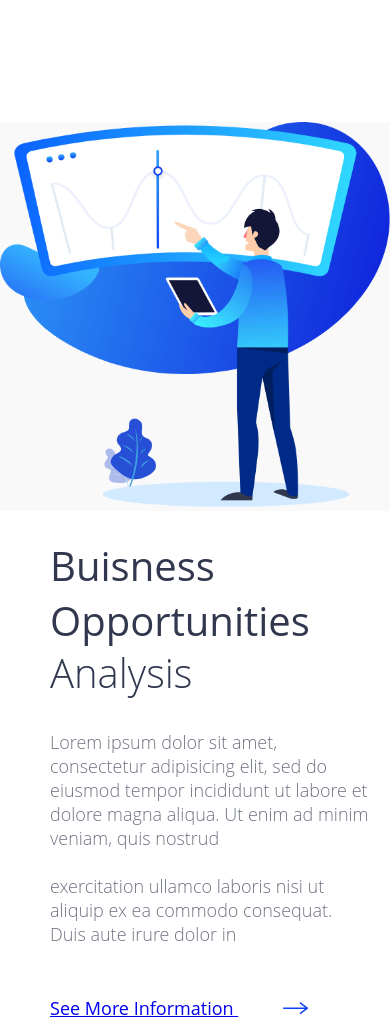
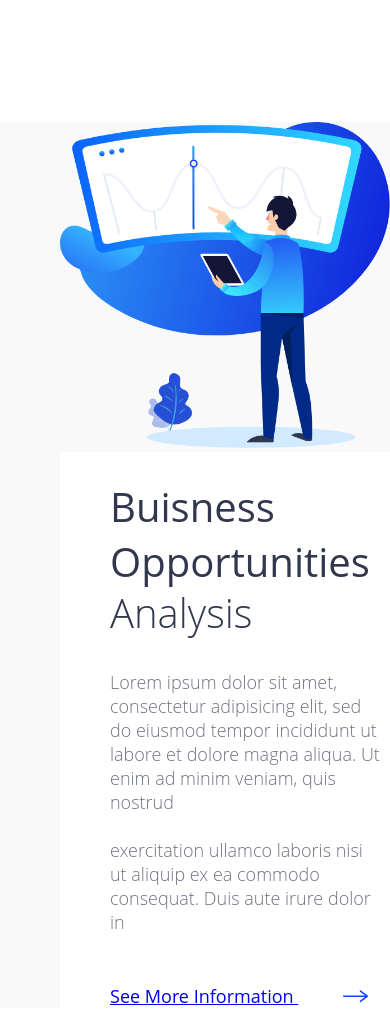
Before and after one commit to adeel00576/digitalagencyweb, a plain HTML site: page index.html in a window 390 px wide. Shown: the part 4140-5172 px from the top of the page. Drawn offline with Linux system fonts and the light colour scheme.

Commit message:
after adding responsiveness

```diff
--- a/CSS/style.css
+++ b/CSS/style.css
@@ -30,7 +30,7 @@ margin-right: auto;
 	width: fit-content;
 		height: fit-content;
 	opacity: 100%;
-	padding-left: 80px;
+	padding-left: 180px;
 }
 .backsymbol{
 	position: relative;
@@ -329,19 +329,20 @@ margin-right: auto;
 	margin-right: auto;
 	column-gap: 20px;
 	background-color: #F9F9F9;
+	padding-left: 60px;
 
 
 
 }
 .business-opportunities-grid #buisness-img{
 	height: 578px;
-	width: 586px;
+	width: 576px;
 
 }
 .business-opportunities-grid #business-opp{
 	background-color: #FFFFFF;
 	padding-left: 50px;
-	padding-right: 20px;
+	padding-right: 10px;
 
 
 }
```
